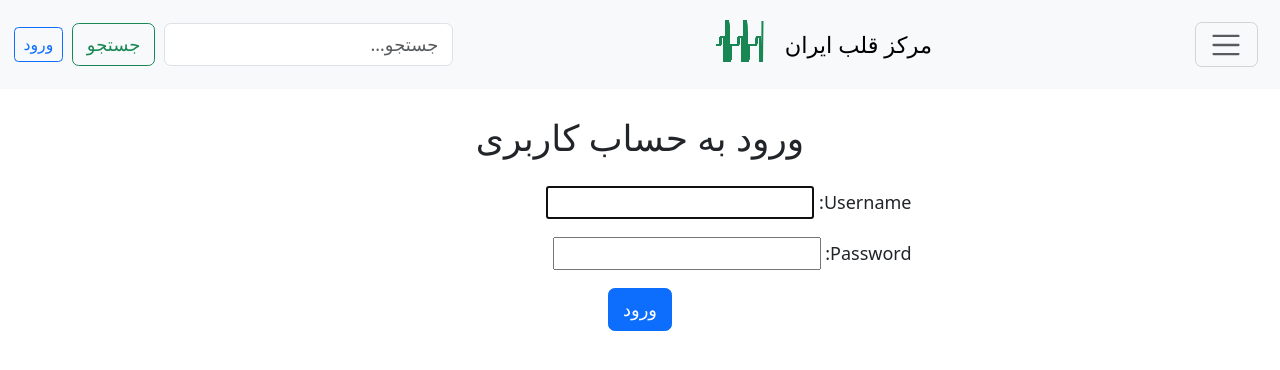
After one commit to MehrdadMiri/heart, a Django app: page /accounts/login/ in a window 1280 px wide. The commit adds this page. Shown: the top 370 px of the page. Run offline with Django 5.2, Linux system fonts and the light colour scheme; data comes from the database, SQL or seed files in the repository; some libraries are stand-ins or nearby versions.

Commit message:
Add login/logout profile section

```diff
--- a/heartdoc/settings.py
+++ b/heartdoc/settings.py
@@ -146,6 +146,10 @@ except ImportError:
     # WhiteNoise not installed: use default staticfiles storage
     pass
 
+# Redirect after login/logout
+LOGIN_REDIRECT_URL = 'post_list'
+LOGOUT_REDIRECT_URL = 'post_list'
+
 # Default primary key field type
 # https://docs.djangoproject.com/en/5.2/ref/settings/#default-auto-field
 
--- a/heartdoc/urls.py
+++ b/heartdoc/urls.py
@@ -3,5 +3,6 @@ from django.urls import path, include
 
 urlpatterns = [
     path("admin/", admin.site.urls),
+    path("accounts/", include("django.contrib.auth.urls")),
     path("", include("posts.urls")),
 ]
--- a/templates/base.html
+++ b/templates/base.html
@@ -72,6 +72,15 @@
                placeholder="جستجو…" name="q" value="{{ request.GET.q }}">
         <button class="btn btn-outline-success" type="submit">جستجو</button>
       </form>
+      <!-- Profile section -->
+      <div class="ms-2">
+        {% if user.is_authenticated %}
+          <span class="me-2">{{ user.username }}</span>
+          <a href="{% url 'logout' %}" class="btn btn-outline-secondary btn-sm">خروج</a>
+        {% else %}
+          <a href="{% url 'login' %}" class="btn btn-outline-primary btn-sm">ورود</a>
+        {% endif %}
+      </div>
     </div>
   </nav>
   <!-- Offcanvas sidebar menu for categories and their posts -->
--- /dev/null
+++ b/templates/registration/login.html
@@ -0,0 +1,18 @@
+{% extends "base.html" %}
+
+{% block title %}ورود{% endblock %}
+
+{% block content %}
+<div class="row justify-content-center">
+  <div class="col-md-6">
+    <h2 class="mb-4 text-center">ورود به حساب کاربری</h2>
+    <form method="post">
+      {% csrf_token %}
+      {{ form.as_p }}
+      <div class="text-center">
+        <button type="submit" class="btn btn-primary">ورود</button>
+      </div>
+    </form>
+  </div>
+</div>
+{% endblock %}
```
